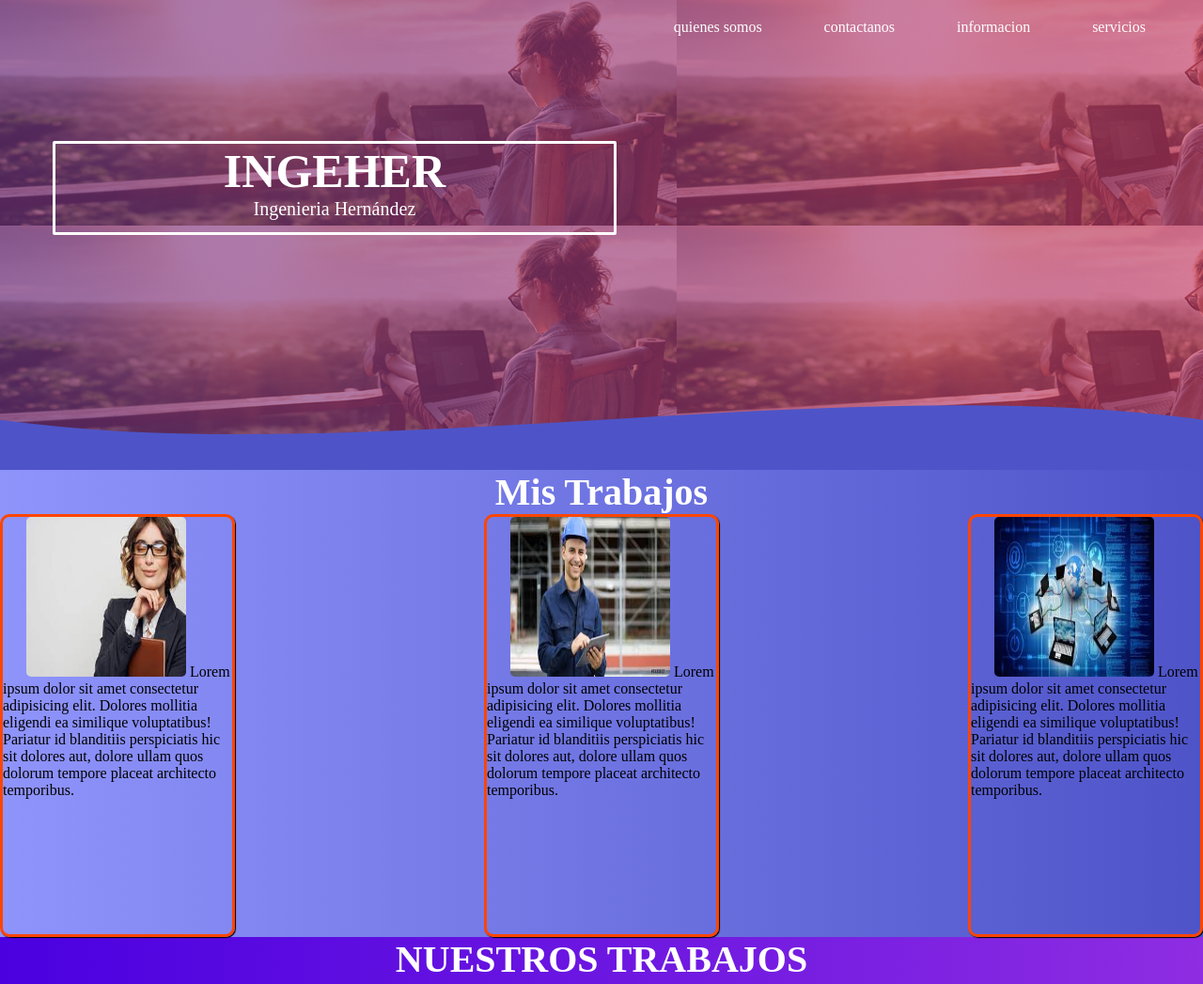
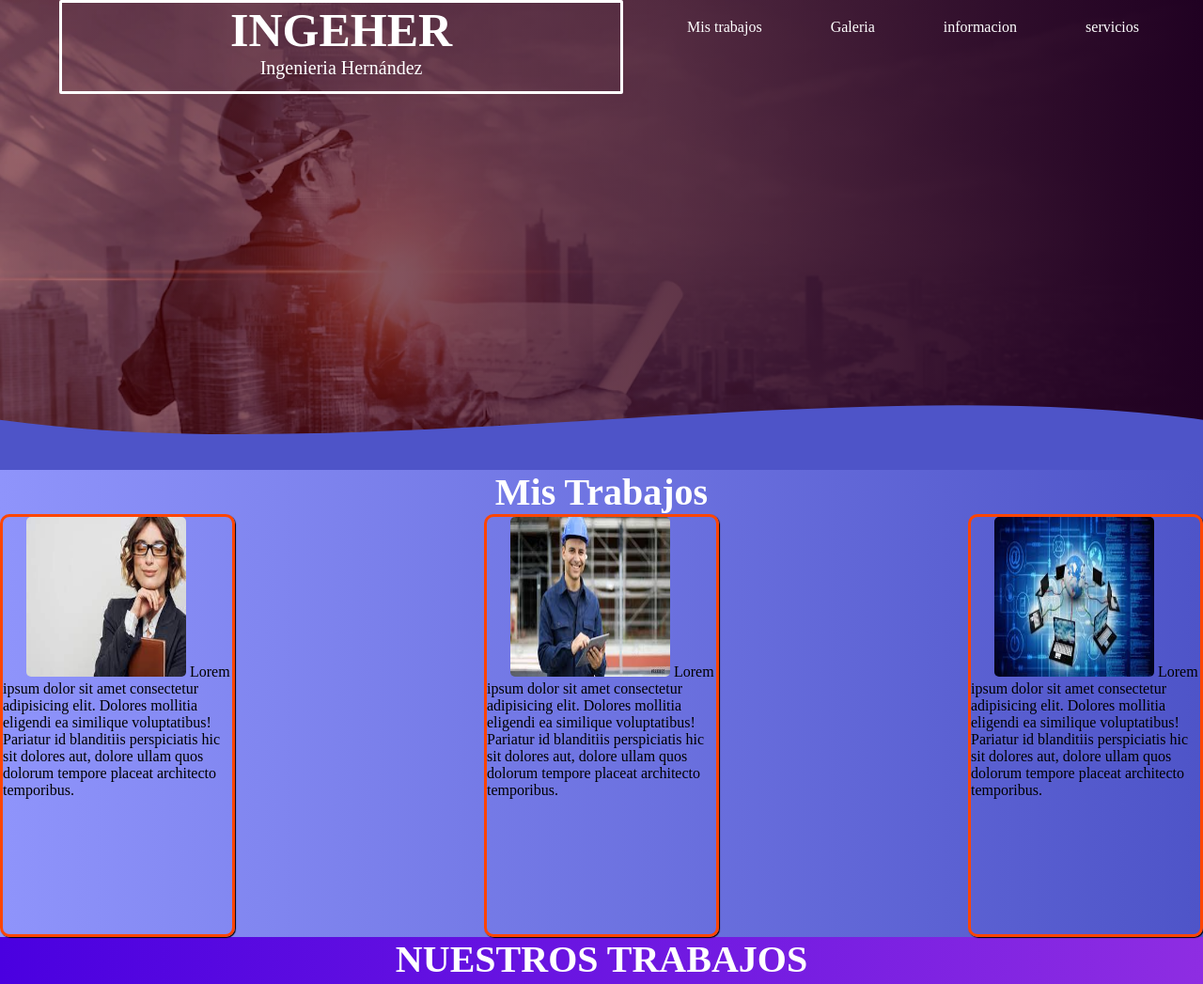
Before and after one commit to lyrics05/Ingenieria-Hernandez, a plain HTML site: page index.html in a window 1280 px wide. Shown: the top 1047 px of the page at 94% size. Drawn offline with Linux system fonts and the light colour scheme.

Commit message:
tercer commit

```diff
--- a/index.html
+++ b/index.html
@@ -17,8 +17,8 @@
          </section>
          <div class="wave"style="overflow: hidden;" ><svg viewBox="0 0 500 150" preserveAspectRatio="none" style="height: 100%; width: 100%;"><path d="M0.00,49.98 C149.99,150.00 349.20,-49.98 500.00,49.98 L500.00,150.00 L0.00,150.00 Z" style="stroke: none; fill:  #4e54c8; background: -webkit-linear-gradient(to right, #8f94fb, #4e54c8);background: linear-gradient(to right, #8f94fb, #4e54c8);"></path></svg></div>
 
-        <a href="#">quienes somos</a>
-        <a href="#">contactanos</a>
+        <a href="#fondo-quien">Mis trabajos</a>
+        <a href="#nuestros-trabajos">Galeria</a>
         <a href="#">informacion</a>
         <a href="#">servicios</a>
 
@@ -59,7 +59,7 @@
 
         </article>
              <div>
-            <article class="nues-back">
+            <article id="nuestros-trabajos" class="nues-back">
                 <h3>NUESTROS TRABAJOS</h3>
 
             <section class="nues-trab">
--- a/styles.css
+++ b/styles.css
@@ -1,15 +1,21 @@
 *{
     box-sizing: border-box;
     margin: 0;
+}
+html{
+    scroll-behavior:smooth;
 }
                        /*-----------------------HEADER--------------------*/
 header{
     height: 500px;
   width: 100%;
-    background: #642b73; /* fallback for old browsers */
-  background: -webkit-linear-gradient(to right, hsla(288, 44%, 36%, 0.658), hsla(340, 53%, 50%, 0.658)),url(fondo.jpg);/* Chrome 10-25, Safari 5.1-6 */
-  background: linear-gradient(to right, hsla(288, 44%, 36%, 0.658), hsla(340, 53%, 50%, 0.658)),url(fondo.jpg);/* W3C, IE 10+/ Edge, Firefox 16+, Chrome 26+, Opera 12+, Safari 7+ */
-  background-size: relative;
+  background: #200122;  /* fallback for old browsers */
+  background: -webkit-linear-gradient(to right, #6f0000, #200122);  /* Chrome 10-25, Safari 5.1-6 */
+  background: linear-gradient(to right, hsla(0, 100%, 22%, 0.515), #200122),url(ingeniero-construccion-doble-exposicion-plano-sitio-construccion-ciudad-azul_34200-434.webp); /* W3C, IE 10+/ Edge, Firefox 16+, Chrome 26+, Opera 12+, Safari 7+ */
+
+  background-repeat: no-repeat;
+
+  background-size:cover;
   background-attachment: fixed;
   position: relative;
   margin-top: 0;
@@ -186,6 +192,7 @@ footer img{
     }
     .encabezado{
         width: 400px;
+        margin: 0;
     }
 
 }
@@ -222,7 +229,7 @@ footer img{
         font-size: 30px;
     }
     .encabezado{
-
+        margin: 0;
         width: 460px;
     }
 
@@ -237,10 +244,7 @@ footer img{
        height: 100%;
 
     }
-    .galeria img{
 
-
-    }
     }
 
 @media (min-width: 1200px){
@@ -256,14 +260,13 @@ footer img{
        height: 100%;
 
     }
-    .galeria img{
 
-    }
 
 }
 @media (max-width: 375px){
     .encabezado{
         width: 350px;
+        margin: 0;
     }
     .galeria{
         display: grid;
@@ -281,6 +284,7 @@ footer img{
     }
     .encabezado{
         width: 300px;
+        margin: 0;
     }
     .galeria{
         margin: 0;
```
Also changed, not shown: ingeniero-construccion-doble-exposicion-plano-sitio-construccion-ciudad-azul_34200-434.webp (added).
